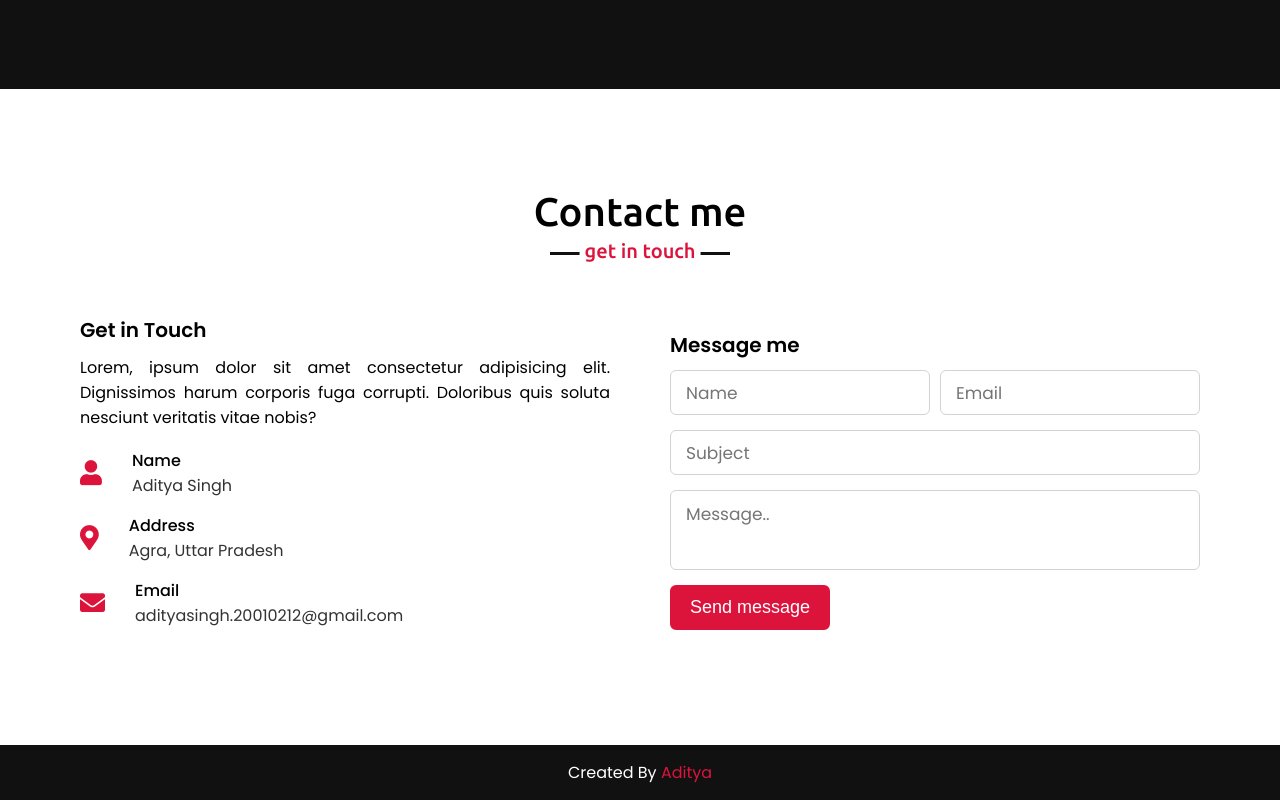
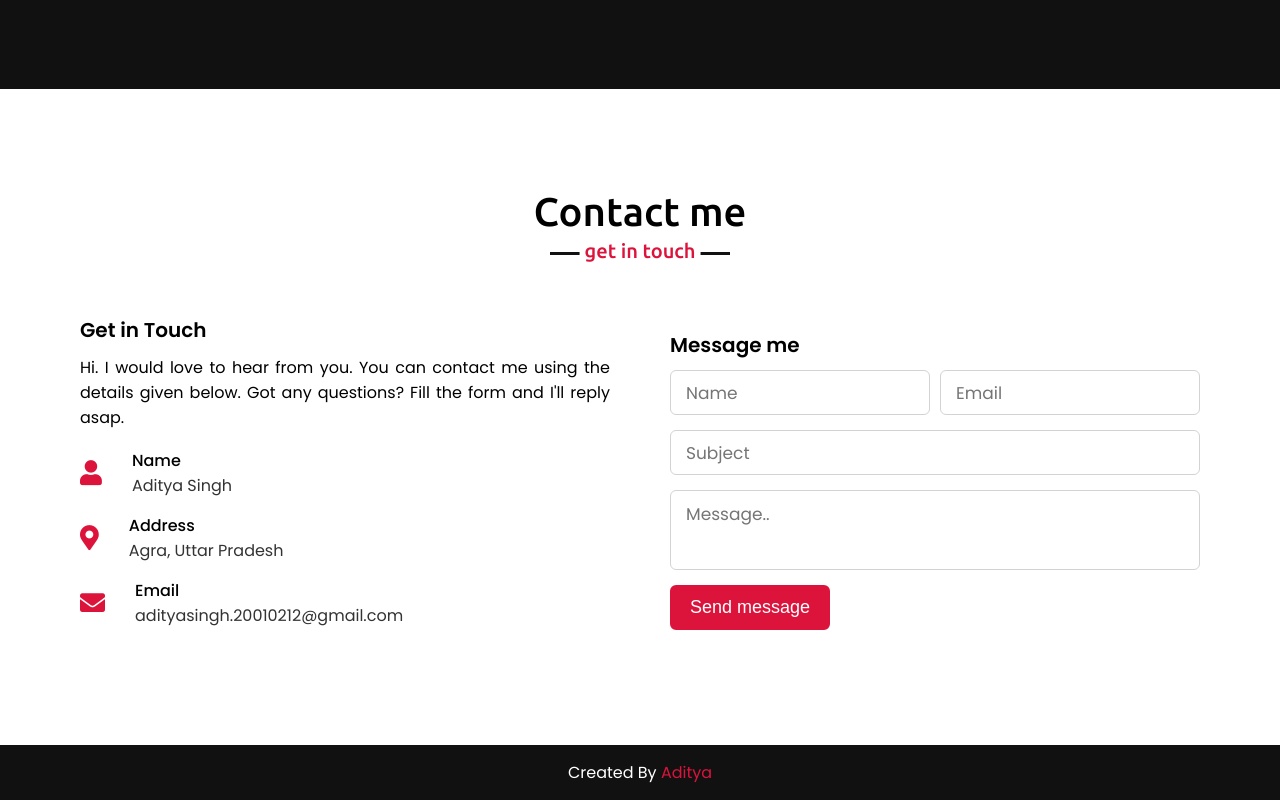
Before and after one commit to Aditya-1786/portfolio, a plain HTML site: page index.html in a window 1280 px wide. Shown: the part 2030-2830 px from the top of the page. Drawn offline with nearby package versions, Linux system fonts and the light colour scheme.

Commit message:
Update index.html
last

```diff
--- a/index.html
+++ b/index.html
@@ -120,7 +120,7 @@
             <div class="contact-content">
                 <div class="column left">
                     <div class="text">Get in Touch</div>
-                    <p>Lorem, ipsum dolor sit amet consectetur adipisicing elit. Dignissimos harum corporis fuga corrupti. Doloribus quis soluta nesciunt veritatis vitae nobis?</p>
+                    <p>Hi. I would love to hear from you. You can contact me using the details given below. Got any questions? Fill the form and I'll reply asap. </p>
                     <div class="icons">
                         <div class="row">
                             <i class="fas fa-user"></i>
```
